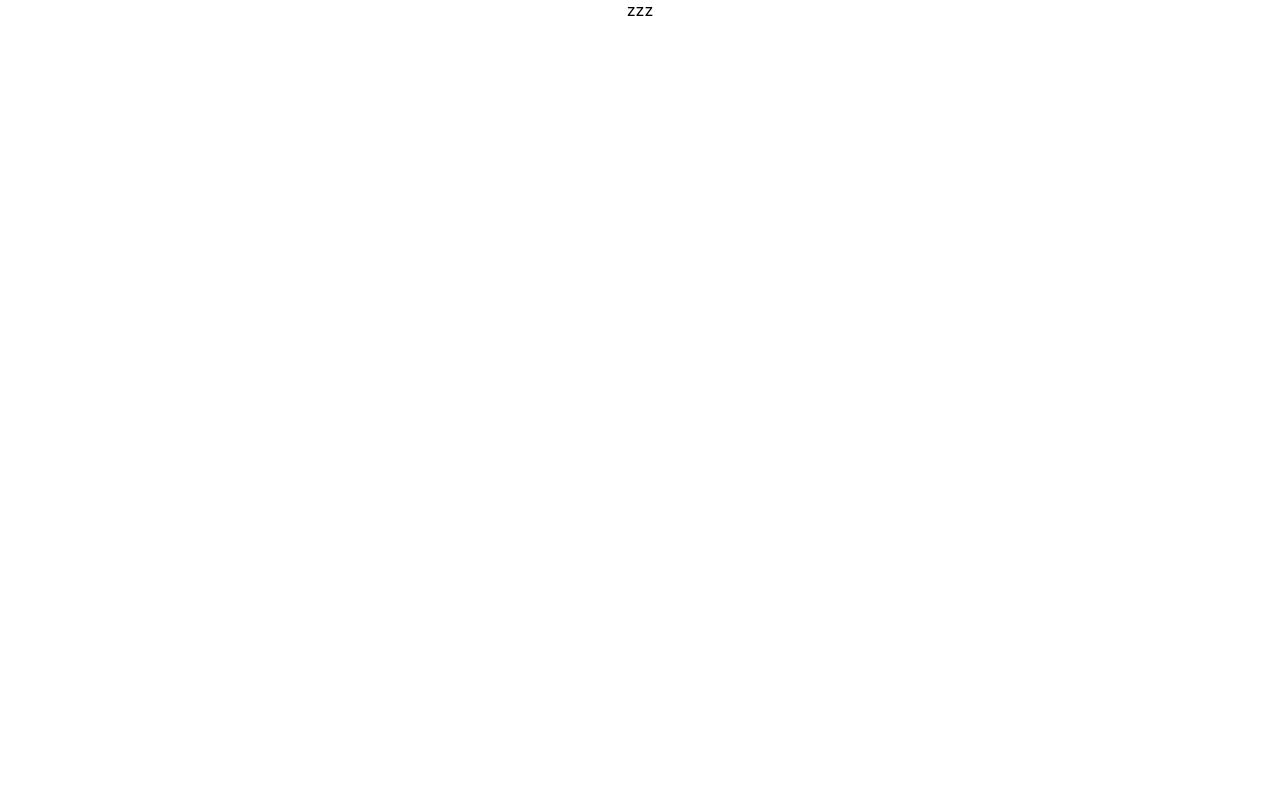
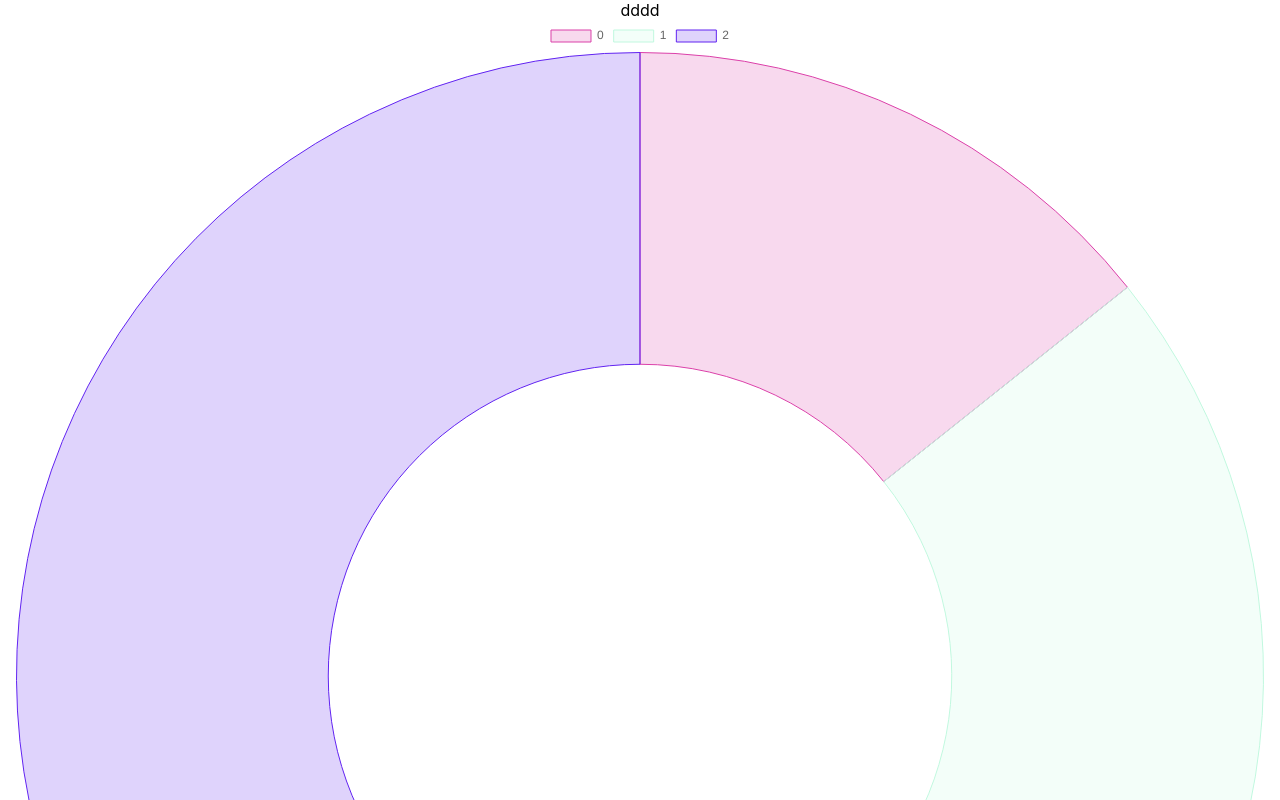
Before and after one commit to LeSuiss/test-technique-cs, a React (Create React App) app: page / in a window 1280 px wide. Shown: the top 800 px of the page. Built offline with nearby package versions, Linux system fonts and the light colour scheme.

Commit message:
graph and colors ok

```diff
--- a/src/App.js
+++ b/src/App.js
@@ -1,9 +1,9 @@
 import './App.css';
-
+import OverviewingData from './pages/OverviewingData';
 function App() {
   return (
     <div className="App">
-      zzz
+      <OverviewingData />
     </div>
   );
 }
--- a/src/components/DoghnutGraph.js
+++ b/src/components/DoghnutGraph.js
@@ -1,10 +1,35 @@
 import React from 'react'
+import { Chart as ChartJS, ArcElement, Tooltip, Legend } from 'chart.js';
 import { Doughnut } from 'react-chartjs-2';
+import { getRandomColor } from '../utils/getRandomColor';
 
 
-const DoghnutGraph = () => {
+const DoghnutGraph = ({ data = [1, 2, 4], label }) => {
 
-  return <Doughnut data={...} />
+  ChartJS.register(ArcElement, Tooltip, Legend);
+
+
+
+  //set array of Color
+  const colors = Object.values(data).map(color => getRandomColor())
+  // same but changin opacity from 0.2 to 1
+  const borderColor = colors.map(color => color.slice(0, color.length - 5) + '1)')
+
+  const graphData = {
+    labels: Object.keys(data),
+    datasets: [
+      {
+        label: label ?? null,
+        data: data,
+        backgroundColor: colors,
+        borderColor: borderColor,
+        borderWidth: 1,
+      },
+    ],
+  };
+
+
+  return <Doughnut data={graphData} />
 }
 
 export default DoghnutGraph
--- /dev/null
+++ b/src/pages/OverviewingData.js
@@ -0,0 +1,16 @@
+import React from 'react'
+import DoghnutGraph from '../components/DoghnutGraph'
+
+const OverviewingData = () => {
+
+
+
+  return (
+    <>
+      dddd
+      <DoghnutGraph graphData={[1, 2, 3]} />
+    </>
+  )
+}
+
+export default OverviewingData
--- /dev/null
+++ b/src/utils/getRandomColor.js
@@ -0,0 +1,5 @@
+export function getRandomColor() {
+
+  const o = Math.round, r = Math.random, s = 255;
+  return 'rgba(' + o(r() * s) + ',' + o(r() * s) + ',' + o(r() * s) + ', 0.2)';
+}
```
